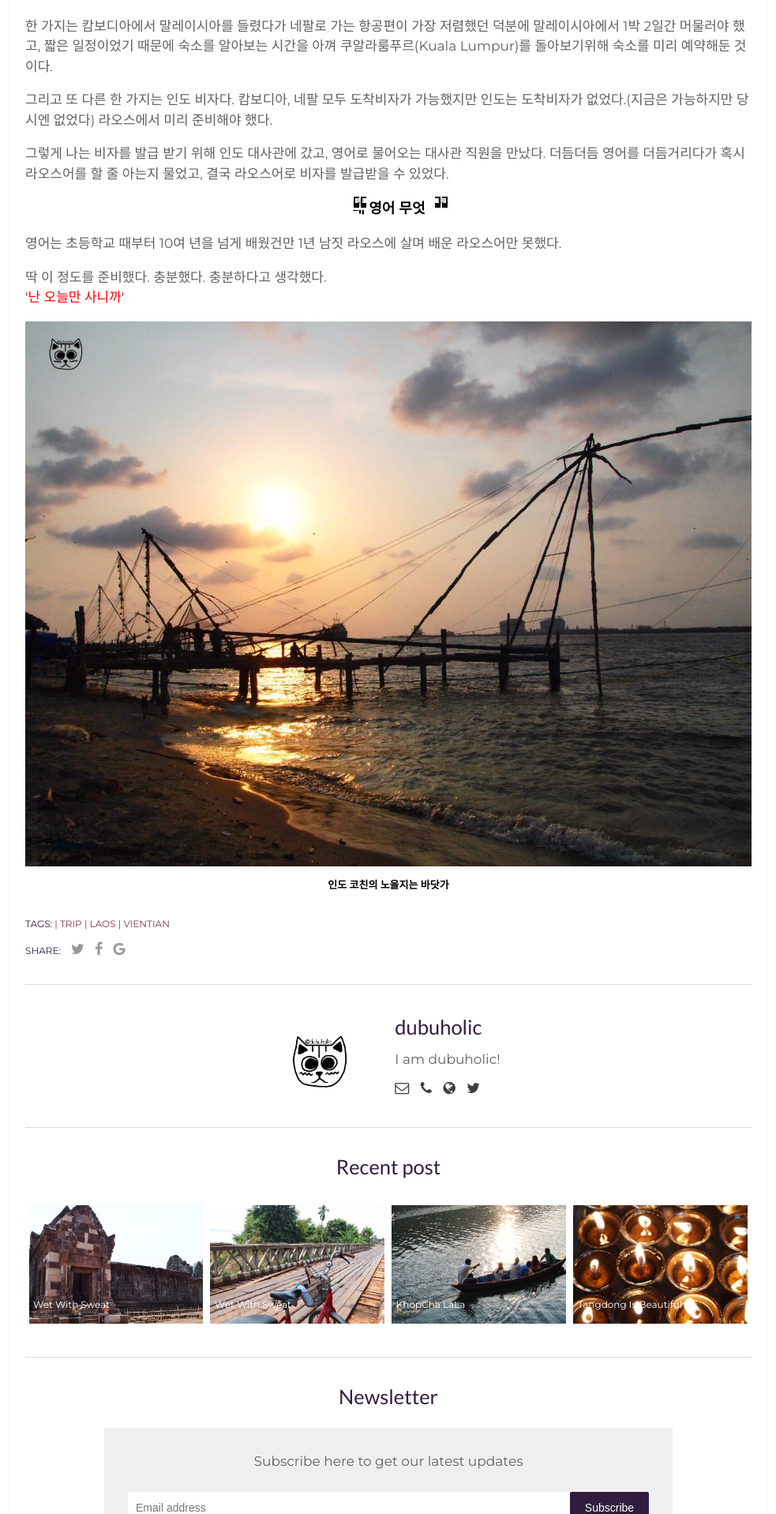
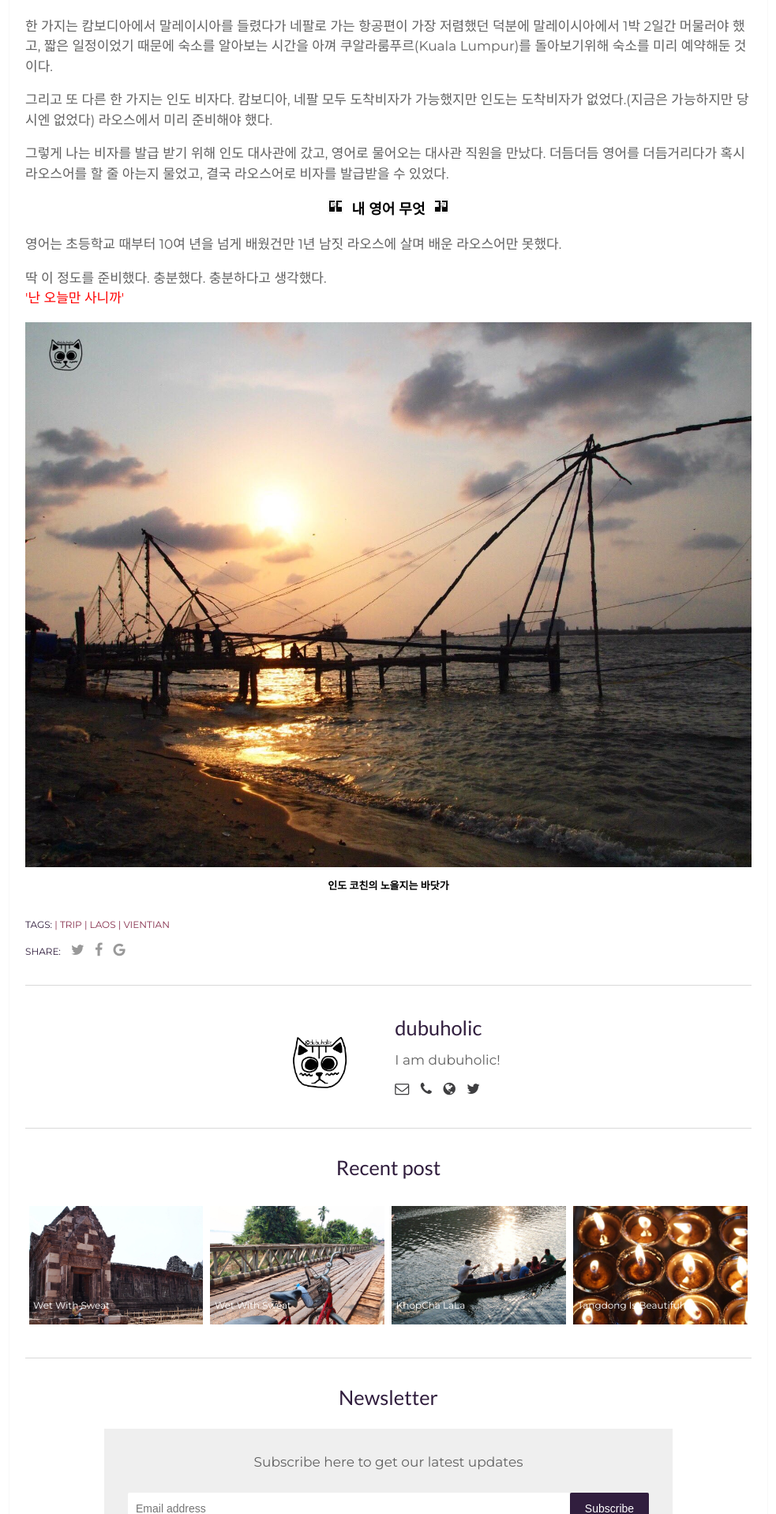
Before and after one commit to HAEZZA/HAEZZA.github.io, a Jekyll site: the page built from _posts/2019-08-12-Prepare.markdown, in a window 1280 px wide. Shown: the part 902-2819 px from the top of the page at 79% size, without its empty margins (148-1131 px from the left). Built offline with Jekyll 4.4.1, drawn with Linux system fonts in a browser that asks for light colours; some web fonts are replaced; comment, search, counter and statistics services are not loaded.

Commit message:
css 수정

```diff
--- a/assets/css/main.css
+++ b/assets/css/main.css
@@ -987,12 +987,12 @@ pre {
 
 .page-quote:before {
   content: url("../img/left-quote.jpg") "  ";
-  position: absolute;
+  position: relative;
   margin-top: -5px; }
 
 .page-quote:after {
   content: "  " url("../img/right-quote.jpg");
-  position: absolute;
+  position: relative;
   margin-top: -5px; }
 
 .page-caption {
--- a/assets/css/sass/parts/post-page.scss
+++ b/assets/css/sass/parts/post-page.scss
@@ -21,13 +21,13 @@
 
 .page-quote:before {
   content: url("../img/left-quote.jpg") "\00a0 \00a0 ";
-  position: absolute;
+  position: relative;
   margin-top: -5px;
 }
 
 .page-quote:after {
   content: "\00a0 \00a0 " url("../img/right-quote.jpg");
-  position: absolute;
+  position: relative;
   margin-top: -5px;
 }
 
```
